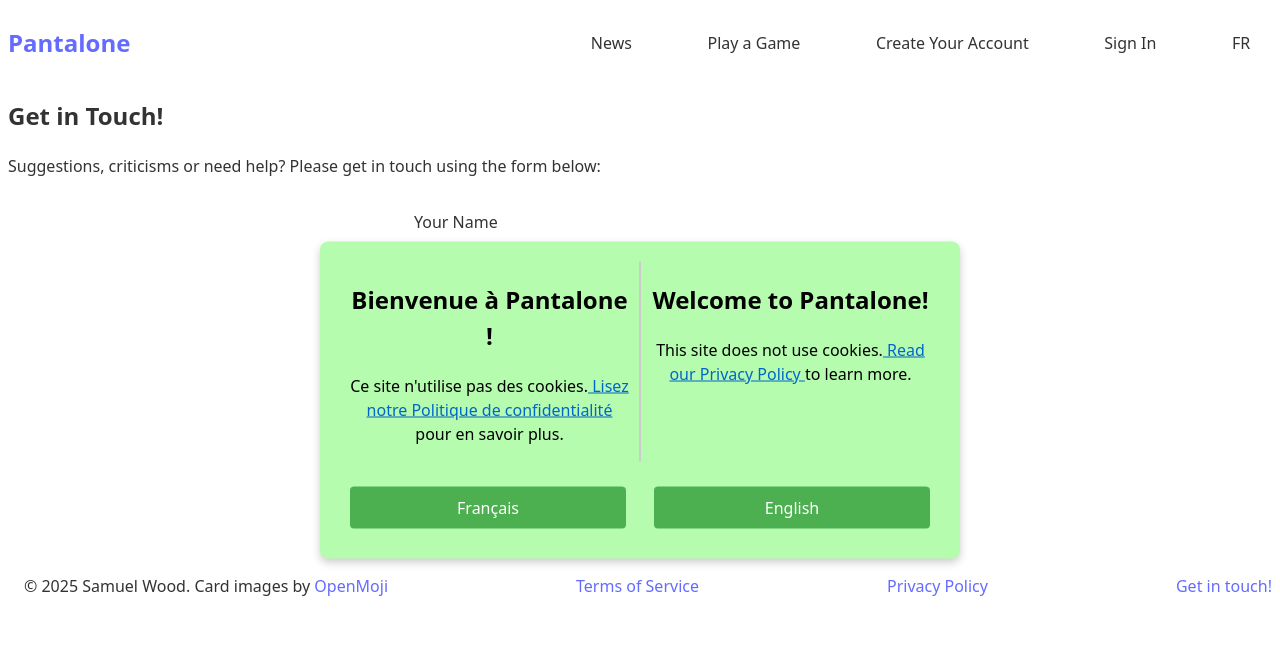
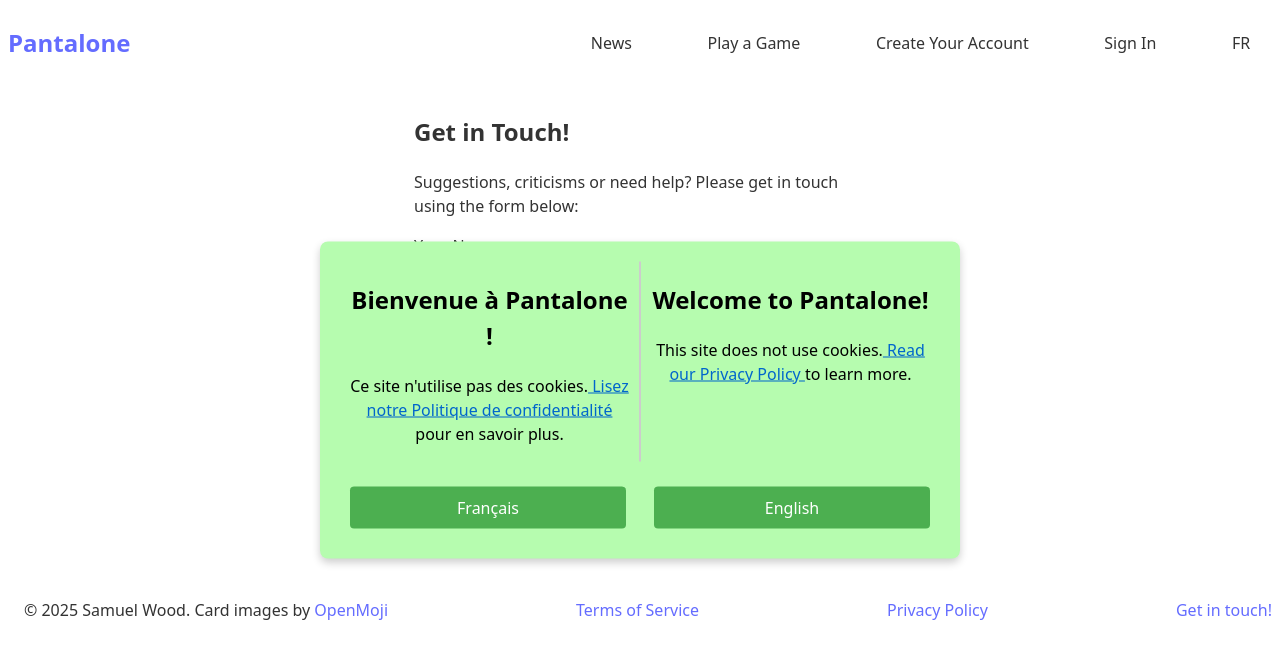
Before and after one commit to StrawberryBeds/games, a React (Vite) app: page /contact in a window 1280 px wide. Shown: the top 658 px of the page. Built offline with nearby package versions, Linux system fonts and the light colour scheme; no server answers.

Commit message:
Improves layout of form on ContactPage.jsx

```diff
--- a/src/pages/ContactPage.jsx
+++ b/src/pages/ContactPage.jsx
@@ -45,15 +45,16 @@ export default function ContactPage() {
   };
 
   return (
+    <div className="page-wrapper">
       <>
-      <h2>{t('contact_page.title')}</h2>
-      <p>{t('contact_page.invite')}</p>
         <form
           name="contact"
           method="POST"
           data-netlify="true"
           onSubmit={handleSubmit}
         >
+                  <h2>{t('contact_page.title')}</h2>
+        <p>{t('contact_page.invite')}</p>
           <input type="hidden" name="form-name" value="contact" />
           <div>
             <label htmlFor="name">{t('contact_page.name')}</label>
@@ -68,11 +69,12 @@ export default function ContactPage() {
             <textarea id="message" name="message" value={formData.message} onChange={handleChange} required></textarea>
           </div>
           <button type="submit" disabled={isSubmitting}>
-          {isSubmitting ? t('contact_page.sending') :  t("contact_page.send_button")}
+            {isSubmitting ? t('contact_page.sending') : t("contact_page.send_button")}
           </button>
           {submitStatus === 'success' && <p>{t('contact_page.success')}</p>}
           {submitStatus === 'error' && <p>{t('contact_page.error')}</p>}
         </form>
       </>
+    </div>
   );
 }
```
Lines whose indentation alone changed are shown as unchanged.
